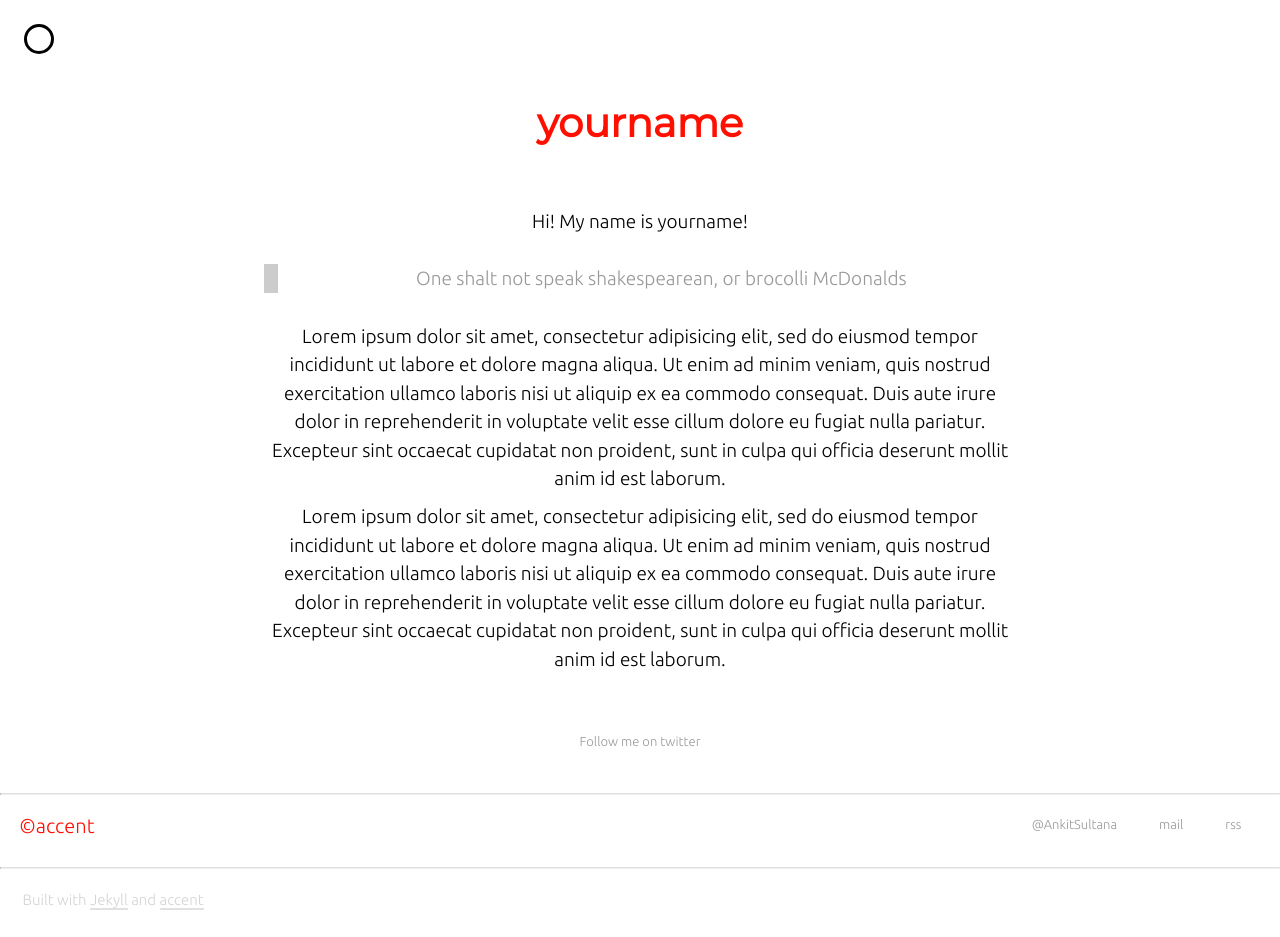
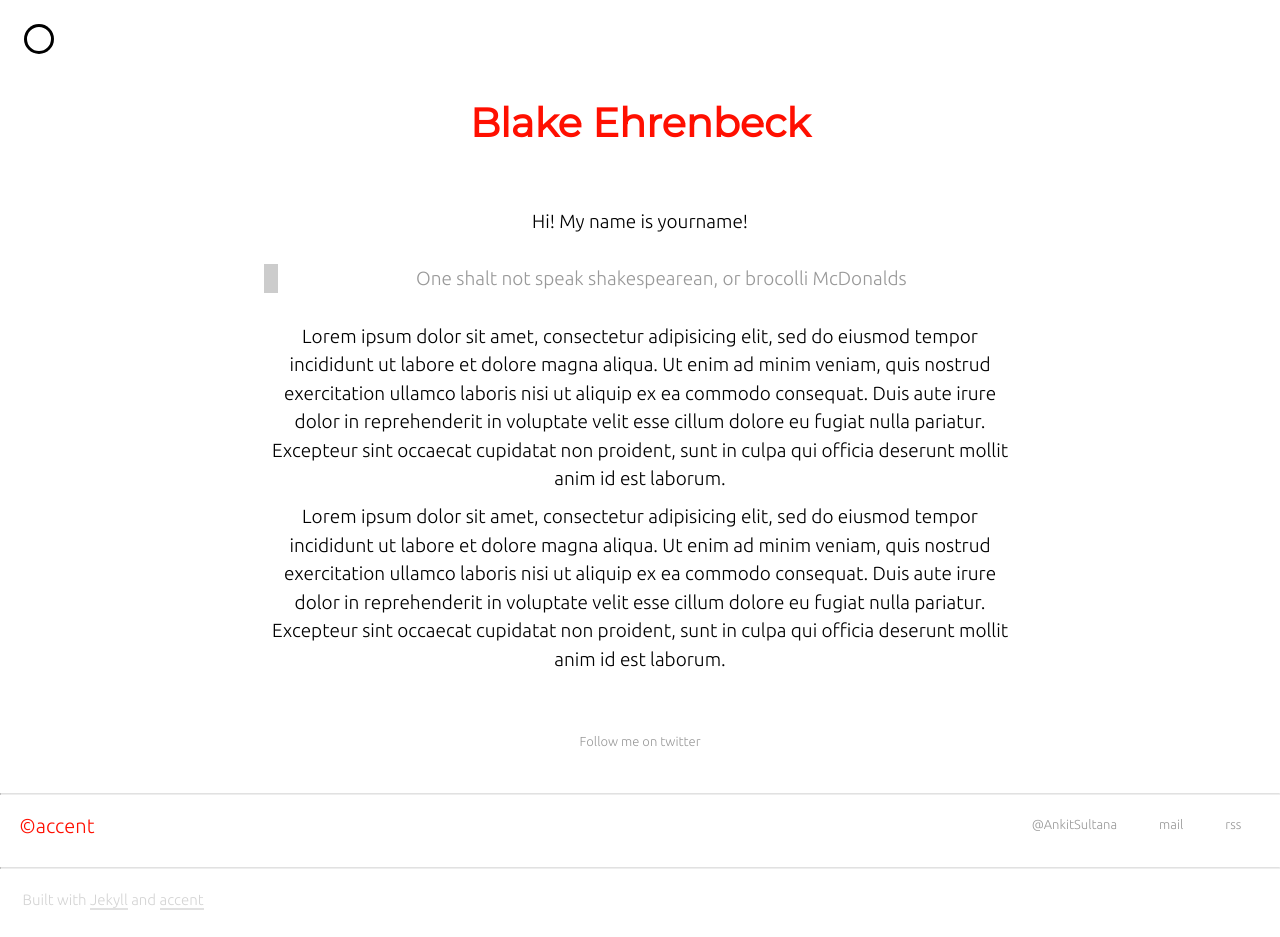
Before and after one commit to ehrenbeck/ehrenbeck.github.io, a Jekyll site: the page built from about.markdown, in a window 1280 px wide. Built offline with Jekyll 4.4.1, drawn with Linux system fonts in a browser that asks for light colours; nearby versions of some CDN libraries.

Commit message:
Update _config.yml

```diff
--- a/_config.yml
+++ b/_config.yml
@@ -8,12 +8,12 @@ baseurl: "/"
 site_heading: >
     ehrenbeck
 
-email: your@email.com
-author: yourname
+email: behrenbe@hawk.iit.edu
+author: Blake Ehrenbeck
 # This description will show up in google search results
 # (for index page) etc.
 description: >
-    accent is, as Trump would put it, the best
+    Blake Ehrenbeck
 
 # This will what will show against &copy; in the footer
 copyright: accent
```
